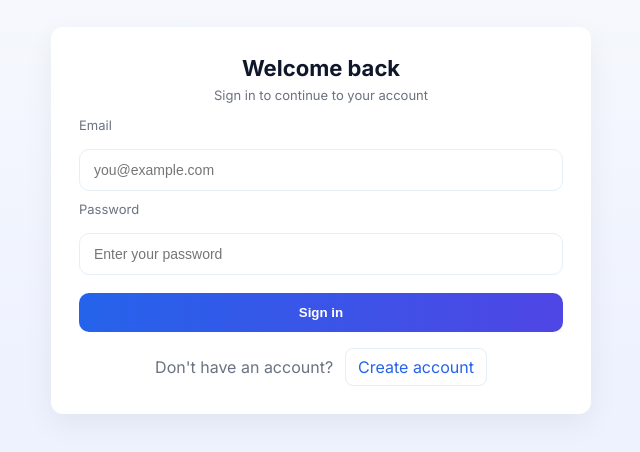
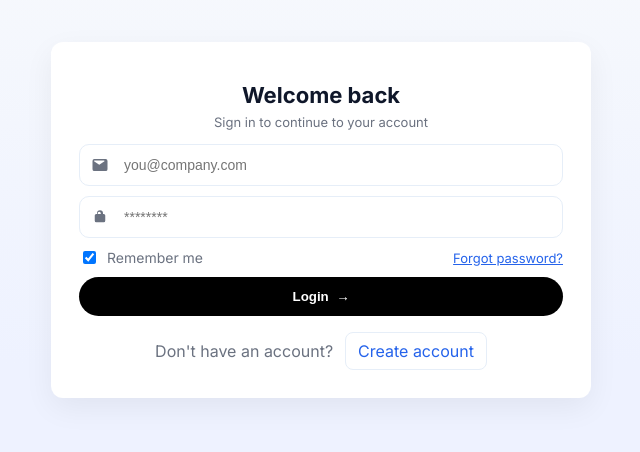
Before and after one commit to yafiar/pweb-reactjs-p36-2025, a React (Vite) app in the folder client/: page /login in a window 1280 px wide. Shown: the part 116-568 px from the top of the page, without its empty margins (319-959 px from the left). Built offline with nearby package versions, Linux system fonts and the light colour scheme; no server answers.

Commit message:
update login styling

```diff
--- a/client/src/index.css
+++ b/client/src/index.css
@@ -23,7 +23,7 @@ body{
 .app-wrapper{max-width:1100px;margin:0 auto;padding:24px}
 
 .auth-page{min-height:80vh;display:flex;align-items:center;justify-content:center;padding:32px}
-.auth-card{width:min(540px,96%);background:var(--card);border-radius:12px;padding:28px;box-shadow:0 10px 30px rgba(2,6,23,0.06)}
+.auth-card{width:min(540px,96%);background:var(--card);border-radius:12px;padding:40px 28px 28px;box-shadow:0 10px 30px rgba(2,6,23,0.06);position:relative}
 .auth-header{text-align:center;margin-bottom:8px}
 .logo{font-weight:700;color:#0f172a;margin-bottom:6px}
 .auth-title{margin:0;font-size:22px}
@@ -32,13 +32,33 @@ body{
 
 .form{display:grid;gap:10px;margin-top:14px}
 .form .label{font-size:13px;color:var(--muted);margin-bottom:6px}
-.input{padding:12px 14px;border-radius:10px;border:1px solid #e6eef8;font-size:14px;outline:none}
+.input{padding:12px 14px;border-radius:10px;border:1px solid #e6eef8;font-size:14px;outline:none;display:block;width:100%}
 .input:focus{box-shadow:0 6px 18px rgba(79,70,229,0.08);border-color:var(--primary-1)}
 .primary{margin-top:8px;padding:12px 14px;border-radius:10px;color:#fff;border:none;cursor:pointer;font-weight:700;background:linear-gradient(90deg,var(--primary-1),var(--primary-2))}
 .ghost{padding:8px 12px;border-radius:8px;background:transparent;border:1px solid #e6eef8;color:var(--primary-1);text-decoration:none}
 .error{text-align:center;color:#dc2626;margin-top:8px}
 .auth-footer{display:flex;justify-content:center;gap:12px;align-items:center;margin-top:16px;color:var(--muted)}
 
+.logout-btn{padding:6px 10px;border-radius:8px;border:1px solid #e5e7eb;background:#fff;cursor:pointer}
+
+/* Tabs above card */
+.tabs{display:flex;gap:8px;justify-content:center;position:absolute;top:-22px;left:50%;transform:translateX(-50%)}
+.tab{padding:8px 14px;border-radius:10px;background:#eef2ff;color:#475569;text-decoration:none;border:1px solid transparent}
+.tab-active{background:#fff;border:1px solid #e6eef8;box-shadow:0 8px 20px rgba(2,6,23,0.06)}
+
+/* input with icon */
+.input-group{position:relative;width:100%}
+.input-icon{position:absolute;left:12px;top:50%;transform:translateY(-50%);color:#6b7280;display:flex;align-items:center}
+.input-right{position:absolute;right:12px;top:50%;transform:translateY(-50%);color:#6b7280;cursor:pointer;display:flex;align-items:center}
+.input.with-icon{padding-left:44px;padding-right:44px;width:100%}
+
+.input-icon svg, .input-right svg{width:18px;height:18px;fill:#6b7280}
+
+.row-between{display:flex;justify-content:space-between;align-items:center}
+.remember{display:flex;align-items:center;gap:8px;color:var(--muted);font-size:14px}
+.full-btn{width:100%;padding:12px;border-radius:999px;background:#000;color:#fff;border:none;font-weight:700;cursor:pointer}
+.small-link{font-size:13px;color:var(--primary-1);text-decoration:underline}
+.terms{margin-top:18px;text-align:center;color:var(--muted);font-size:13px}
 /* Navbar */
 .navbar{display:flex;justify-content:space-between;align-items:center;margin-bottom:24px;padding:12px 16px;background:rgba(255,255,255,0.6);border-radius:10px}
 .nav-left{display:flex;gap:16px;align-items:center}
--- a/client/src/pages/Login.tsx
+++ b/client/src/pages/Login.tsx
@@ -1,33 +1,54 @@
 
-import React, { FormEvent, useState } from 'react'
+import React, { useState } from 'react'
 import { useAuth } from '../context/AuthContext'
-import { useLocation, Link } from 'react-router-dom'
+import { useLocation, Link, useNavigate } from 'react-router-dom'
+
+type FormState = { email: string; password: string; remember: boolean }
+type Errors = { email?: string; password?: string; global?: string }
+
+const emailRegex = /^[^\s@]+@[^\s@]+\.[^\s@]+$/
 
 export default function Login() {
   const { login } = useAuth()
-  const [email, setEmail] = useState('')
-  const [password, setPassword] = useState('')
-  const [loading, setLoading] = useState(false)
-  const [error, setError] = useState<string | null>(null)
+  const navigate = useNavigate()
   const location = useLocation() as any
   const from = location.state?.from?.pathname || '/books'
 
-  const onSubmit = async (e: FormEvent) => {
-    e.preventDefault()
-    setError(null)
-    if (!email || !password) {
-      setError('Email and password are required')
-      return
-    }
+  const [form, setForm] = useState<FormState>({ email: '', password: '', remember: true })
+  const [errors, setErrors] = useState<Errors>({})
+  const [loading, setLoading] = useState(false)
+  const [success, setSuccess] = useState<string | null>(null)
+
+  const validate = () => {
+    const e: Errors = {}
+    if (!emailRegex.test(form.email)) e.email = 'Enter a valid email'
+    // Server expects minimum 6 characters for password; validate client-side as well
+    if (form.password.length < 6) e.password = 'Minimum 6 characters'
+    setErrors(e)
+    return Object.keys(e).length === 0
+  }
+
+  const onSubmit = async (ev: React.FormEvent) => {
+    ev.preventDefault()
+    setErrors({})
+    if (!validate()) return
     setLoading(true)
     try {
-      await login(email, password)
+      const res = await login(form.email, form.password)
+      setSuccess('Logged in! Welcome back')
+      // small delay so user sees the success toast
+      setTimeout(() => {
+        navigate(from, { replace: true })
+      }, 400)
     } catch (err: any) {
-  setError(err?.response?.data?.message || 'Login failed')
+      const msg = err?.response?.data?.message || err?.message || 'Login failed'
+      setErrors({ global: msg })
     } finally {
       setLoading(false)
+      setTimeout(() => setSuccess(null), 2000)
     }
   }
+
   return (
     <div className="auth-page">
       <div className="auth-card">
@@ -37,16 +58,61 @@ export default function Login() {
         </header>
 
         {location.state?.from && <div className="toast">Please login to access: <strong>{from}</strong></div>}
+        {success && <div className="toast" style={{ background: '#ecfdf5', color: '#065f46' }}>{success}</div>}
 
         <form onSubmit={onSubmit} className="form">
-          <label className="label" htmlFor="email">Email</label>
-          <input id="email" className="input" placeholder="you@example.com" value={email} onChange={(e: React.ChangeEvent<HTMLInputElement>)=>setEmail(e.target.value)} type="email" autoComplete="email" />
+          <div className="input-group">
+            <span className="input-icon" aria-hidden>
+              <svg viewBox="0 0 24 24" xmlns="http://www.w3.org/2000/svg">
+                <path d="M2 6.5A2.5 2.5 0 014.5 4h15A2.5 2.5 0 0122 6.5v11A2.5 2.5 0 0119.5 20h-15A2.5 2.5 0 012 17.5v-11zM4.5 6A.5.5 0 004 6.5v.637l7 4.375 7-4.375V6.5a.5.5 0 00-.5-.5h-13z" />
+              </svg>
+            </span>
+            <input
+              id="email"
+              className="input with-icon"
+              placeholder="you@company.com"
+              value={form.email}
+              onChange={(e) => setForm((f) => ({ ...f, email: e.target.value }))}
+              type="email"
+              autoComplete="email"
+            />
+          </div>
+          {errors.email && <p className="text-xs text-red-600">{errors.email}</p>}
 
-          <label className="label" htmlFor="password">Password</label>
-          <input id="password" className="input" placeholder="Enter your password" value={password} onChange={(e: React.ChangeEvent<HTMLInputElement>)=>setPassword(e.target.value)} type="password" autoComplete="current-password" />
+          <div className="input-group">
+            <span className="input-icon" aria-hidden>
+              <svg viewBox="0 0 24 24" xmlns="http://www.w3.org/2000/svg">
+                <path d="M17 8h-1V7a4 4 0 10-8 0v1H7a2 2 0 00-2 2v7a2 2 0 002 2h10a2 2 0 002-2v-7a2 2 0 00-2-2zM9 7a2 2 0 114 0v1H9V7z" />
+              </svg>
+            </span>
+            <input
+              id="password"
+              className="input with-icon"
+              placeholder="********"
+              value={form.password}
+              onChange={(e) => setForm((f) => ({ ...f, password: e.target.value }))}
+              type="password"
+              autoComplete="current-password"
+            />
+          </div>
+          {errors.password && <p className="text-xs text-red-600">{errors.password}</p>}
 
-          <button className="primary" type="submit" disabled={loading}>{loading ? 'Processing...' : 'Sign in'}</button>
-          {error && <p className="error">{error}</p>}
+          <div className="row-between">
+            <label className="remember">
+              <input
+                type="checkbox"
+                className="checkbox"
+                checked={form.remember}
+                onChange={(e) => setForm((f) => ({ ...f, remember: e.target.checked }))}
+              />{' '}
+              Remember me
+            </label>
+            <Link to="#" className="small-link">Forgot password?</Link>
+          </div>
+
+          <button className="full-btn" type="submit" disabled={loading}>{loading ? 'Logging in...' : 'Login'} &nbsp;→</button>
+
+          {errors.global && <p className="error">{errors.global}</p>}
         </form>
 
         <div className="auth-footer">
@@ -57,20 +123,3 @@ export default function Login() {
     </div>
   )
 }
-
-const styles: Record<string, any> = {
-  pageModern: { minHeight: '80vh', display: 'flex', alignItems: 'center', justifyContent: 'center', padding: 24, background: 'linear-gradient(180deg,#f8fafc 0%, #eef2ff 60%)' },
-  cardModern: { width: 'min(520px, 96%)', padding: 28, borderRadius: 14, boxShadow: '0 10px 30px rgba(2,6,23,0.08)', background: '#ffffff' },
-  header: { marginBottom: 6, textAlign: 'center' },
-  logo: { fontWeight: 700, color: '#111827', marginBottom: 6 },
-  title: { margin: 0, fontSize: 22, color: '#0f172a' },
-  subtitle: { marginTop: 6, color: '#475569', fontSize: 13 },
-  toast: { margin: '12px 0', padding: 10, background: '#f1f5f9', borderRadius: 8, color: '#334155', fontSize: 13 },
-  form: { display: 'grid', gap: 10, marginTop: 14 },
-  label: { fontSize: 13, color: '#475569', marginBottom: 6 },
-  inputModern: { padding: '12px 14px', borderRadius: 10, border: '1px solid #e6eef8', outline: 'none', fontSize: 14, boxShadow: 'inset 0 1px 0 rgba(255,255,255,0.6)' },
-  primaryButton: { marginTop: 6, padding: '12px 14px', borderRadius: 10, color: '#fff', border: 'none', cursor: 'pointer', fontWeight: 700, background: 'linear-gradient(90deg,#2563eb,#4f46e5)' },
-  error: { color: '#dc2626', marginTop: 8, textAlign: 'center' },
-  footerModern: { display: 'flex', justifyContent: 'center', gap: 12, alignItems: 'center', marginTop: 16 },
-  ghostButton: { padding: '8px 12px', borderRadius: 8, background: 'transparent', border: '1px solid #e6eef8', color: '#2563eb', textDecoration: 'none' }
-}
--- a/client/src/pages/Register.tsx
+++ b/client/src/pages/Register.tsx
@@ -39,22 +39,42 @@ export default function Register() {
     <div className="auth-page">
       <div className="auth-card">
         <header className="auth-header">
-          <div className="logo">IT Literature</div>
           <h2 className="auth-title">Create an account</h2>
           <p className="auth-sub">Register a new account to get started</p>
         </header>
 
         <form onSubmit={onSubmit} className="form">
           <label className="label" htmlFor="username">Username</label>
-          <input id="username" className="input" placeholder="Choose a username" value={username} onChange={(e: React.ChangeEvent<HTMLInputElement>)=>setUsername(e.target.value)} />
+          <div className="input-group">
+            <span className="input-icon">
+              <svg viewBox="0 0 24 24" xmlns="http://www.w3.org/2000/svg" aria-hidden>
+                <path d="M12 12a5 5 0 100-10 5 5 0 000 10zm0 2c-5 0-9 2.5-9 5v1h18v-1c0-2.5-4-5-9-5z" />
+              </svg>
+            </span>
+            <input id="username" className="input with-icon" placeholder="Choose a username" value={username} onChange={(e: React.ChangeEvent<HTMLInputElement>)=>setUsername(e.target.value)} />
+          </div>
 
           <label className="label" htmlFor="email">Email</label>
-          <input id="email" className="input" placeholder="you@example.com" value={email} onChange={(e: React.ChangeEvent<HTMLInputElement>)=>setEmail(e.target.value)} type="email" />
+          <div className="input-group">
+            <span className="input-icon">
+              <svg viewBox="0 0 24 24" xmlns="http://www.w3.org/2000/svg" aria-hidden>
+                <path d="M2 6.5A2.5 2.5 0 014.5 4h15A2.5 2.5 0 0122 6.5v11A2.5 2.5 0 0119.5 20h-15A2.5 2.5 0 012 17.5v-11zM4.5 6A.5.5 0 004 6.5v.637l7 4.375 7-4.375V6.5a.5.5 0 00-.5-.5h-13z" />
+              </svg>
+            </span>
+            <input id="email" className="input with-icon" placeholder="you@example.com" value={email} onChange={(e: React.ChangeEvent<HTMLInputElement>)=>setEmail(e.target.value)} type="email" />
+          </div>
 
           <label className="label" htmlFor="password">Password</label>
-          <input id="password" className="input" placeholder="At least 6 characters" value={password} onChange={(e: React.ChangeEvent<HTMLInputElement>)=>setPassword(e.target.value)} type="password" />
+          <div className="input-group">
+            <span className="input-icon">
+              <svg viewBox="0 0 24 24" xmlns="http://www.w3.org/2000/svg" aria-hidden>
+                <path d="M17 8h-1V7a4 4 0 10-8 0v1H7a2 2 0 00-2 2v7a2 2 0 002 2h10a2 2 0 002-2v-7a2 2 0 00-2-2zM9 7a2 2 0 114 0v1H9V7z" />
+              </svg>
+            </span>
+            <input id="password" className="input with-icon" placeholder="At least 6 characters" value={password} onChange={(e: React.ChangeEvent<HTMLInputElement>)=>setPassword(e.target.value)} type="password" />
+          </div>
 
-          <button className="primary" type="submit" disabled={loading}>{loading ? 'Processing...' : 'Create account'}</button>
+          <button className="full-btn" type="submit" disabled={loading} aria-disabled={loading}>{loading ? 'Creating account...' : 'Create account'}</button>
           {error && <p className="error">{error}</p>}
         </form>
 
```
Also changed, not shown: client/src/context/AuthContext.tsx (+8 -7 lines), 1 other file (tests, documents, lock files or other folders).
